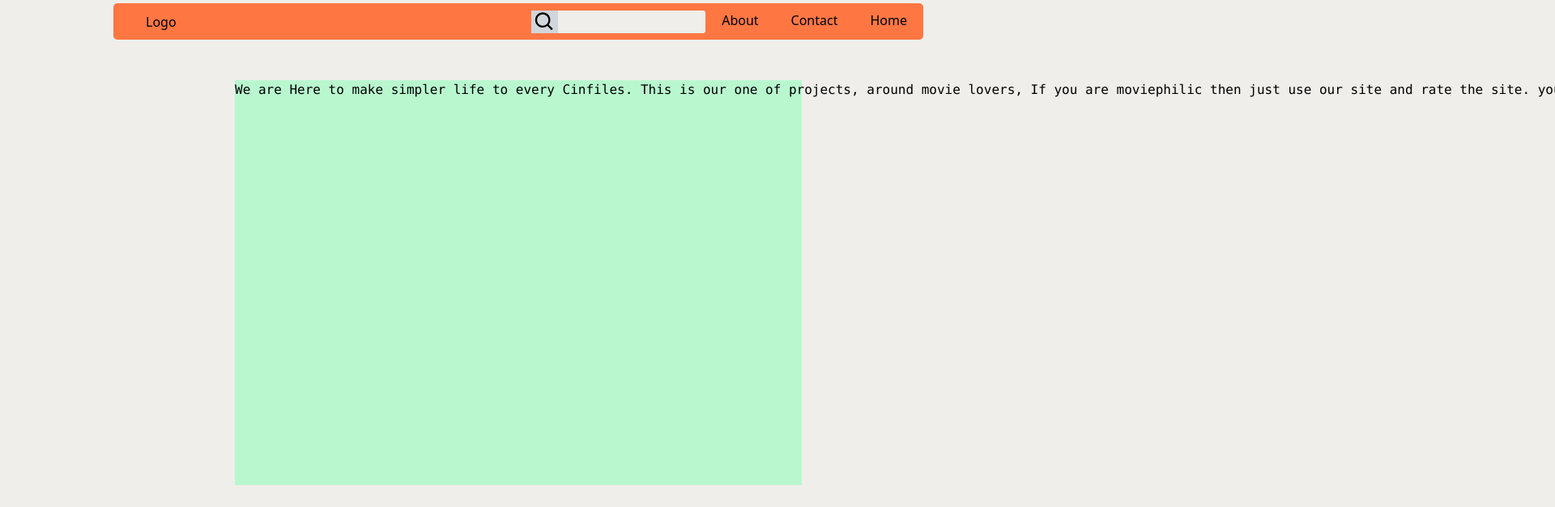
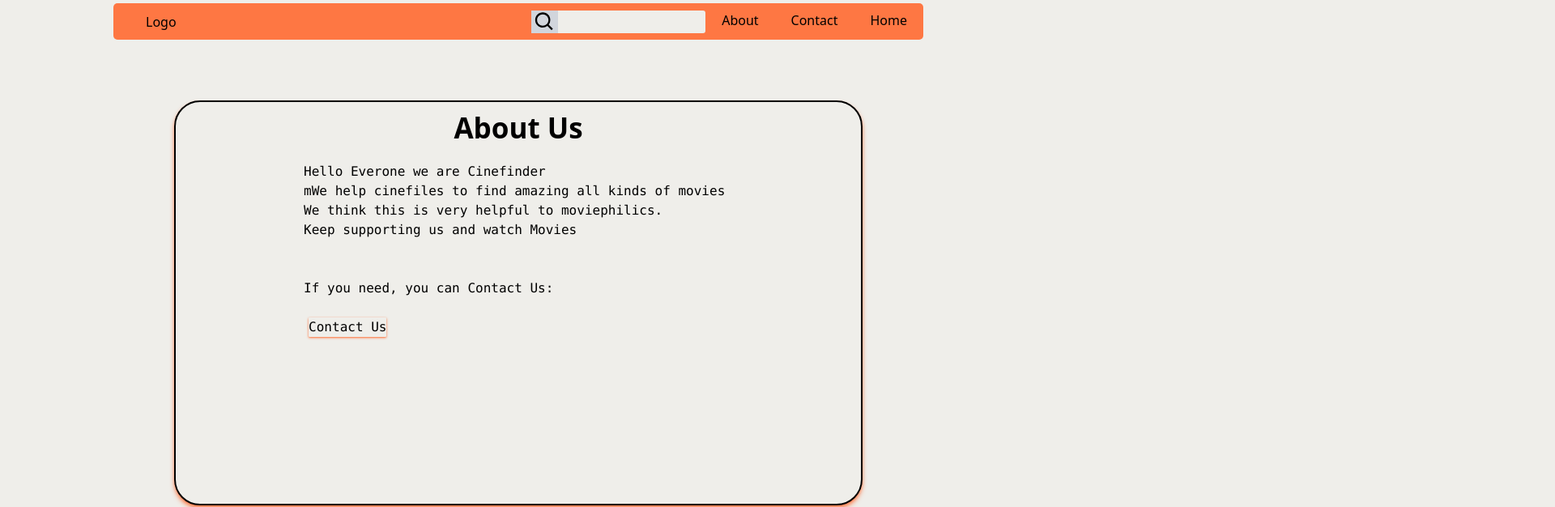
Before and after one commit to Debajyoti-3/Cinefinder, a React (Vite) app: page /About in a window 1280 px wide. Shown: the top 626 px of the page at 81% size, 1920 px wide, since content can reach past the window. Built offline with nearby package versions, Linux system fonts and the light colour scheme.

Commit message:
feat: adding About component

```diff
--- a/src/components/About/About.jsx
+++ b/src/components/About/About.jsx
@@ -1,23 +1,31 @@
-import React from 'react'
-import { Link } from 'react-router'
-
+import React from "react";
+import { Link } from "react-router";
 
 function About() {
   return (
-    <div className='flex justify-center items-center'>
-      <div className='h-[500px] w-[700px] bg-green-200 mt-[50px]'>
-       <pre>
-        We are Here to make simpler life to every Cinfiles.
-        This is our one of projects, around movie lovers,
-        If you are moviephilic then just use our site and rate the site.
-        you can contact us from clicking below,
-        <Link to="/Contact" className='hover:text-cyan-200'>
-        Contact
-        </Link>
-       </pre>
+    <div className="flex justify-center ">
+      <div className="  flex-wrap h-[500px] w-[850px] bg-[#EFEEEA] mt-[75px] rounded-4xl border-2 border-[#000000] shadow-md shadow-[#FE7743]">
+        <div className="flex justify-center">
+            <div className="text-[35px] mt-1.5 font-bold">About Us</div>
+        </div>
+        <div className="flex justify-center ">
+            <pre className="mt-[15px]">
+            Hello Everone we are Cinefinder <br />
+            mWe help cinefiles to find amazing all kinds of movies <br />
+            We think this is very helpful to moviephilics.<br />
+            Keep supporting us and watch Movies <br /><br /><br />
+            If you need, you can Contact Us: <br /><br />
+            <Link to="/Contact" className="">
+            <button className="shadow-sm shadow-[#FE7743] mx-1.5 hover:cursor-pointer rounded-[1px]">
+                Contact Us
+            </button>
+            </Link>
+        </pre>
+        </div>
+
       </div>
     </div>
-  )
+  );
 }
 
-export default About
+export default About;
--- a/src/components/Contact/Contact.jsx
+++ b/src/components/Contact/Contact.jsx
@@ -4,8 +4,10 @@
 function Contact() {
   return (
     <div className='flex justify-center items-center'>
-      <div className='h-[700px] w-[700px] bg-amber-200'>
-        Contact Section
+      <div className='h-[500px] w-[700px] bg-[#EFEEEA] border-2 border-[#000000] mt-[75px] rounded-4xl shadow-md shadow-[#FE7743]'>
+        <div className='flex justify-center text-[35px] font-bold mt-1.5'>
+            Contact Us
+        </div>
       </div>
     </div>
   )
```
